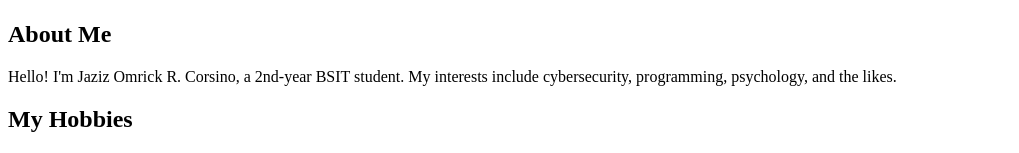
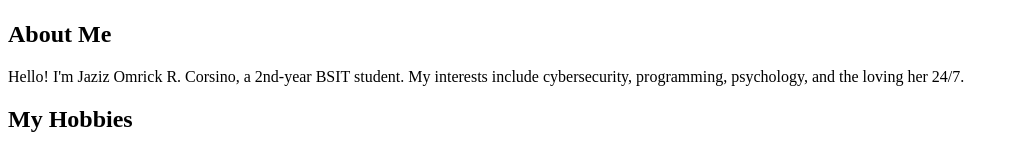
Before and after one commit to jazzcors/HTML-ACT, a plain HTML site: page index.html in a window 1280 px wide. Shown: the part 283-436 px from the top of the page, without its empty margins (0-1019 px from the left). Drawn offline with Linux system fonts and the light colour scheme.

Commit message:
Update index.html

```diff
--- a/index.html
+++ b/index.html
@@ -11,7 +11,7 @@
   <img src="jazz.jpg" alt="Jaziz Omrick R. Corsino" width="200">
 
   <h2>About Me</h2>
-  <p>Hello! I'm Jaziz Omrick R. Corsino, a 2nd-year BSIT student. My interests include cybersecurity, programming, psychology, and the likes.</p>
+  <p>Hello! I'm Jaziz Omrick R. Corsino, a 2nd-year BSIT student. My interests include cybersecurity, programming, psychology, and the loving her 24/7.</p>
 
   <h2>My Hobbies</h2>
   <ul>
```
